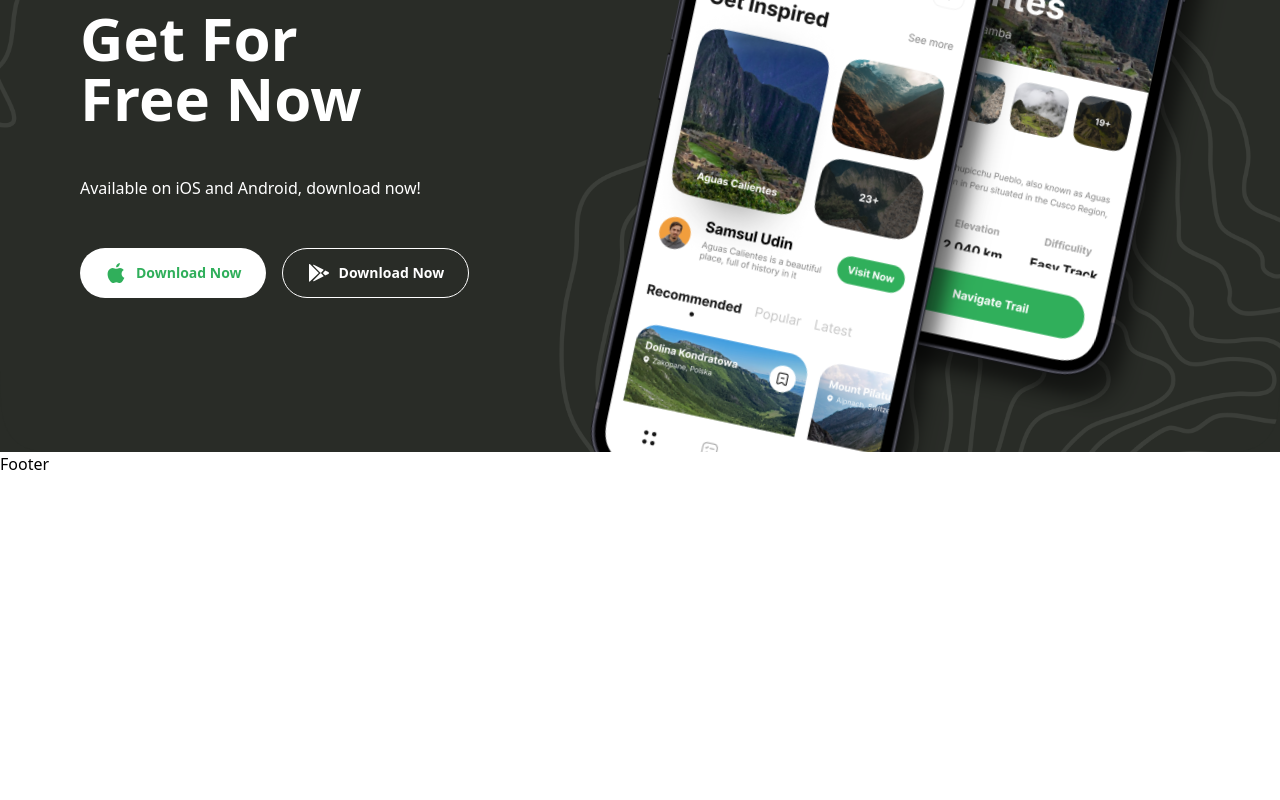
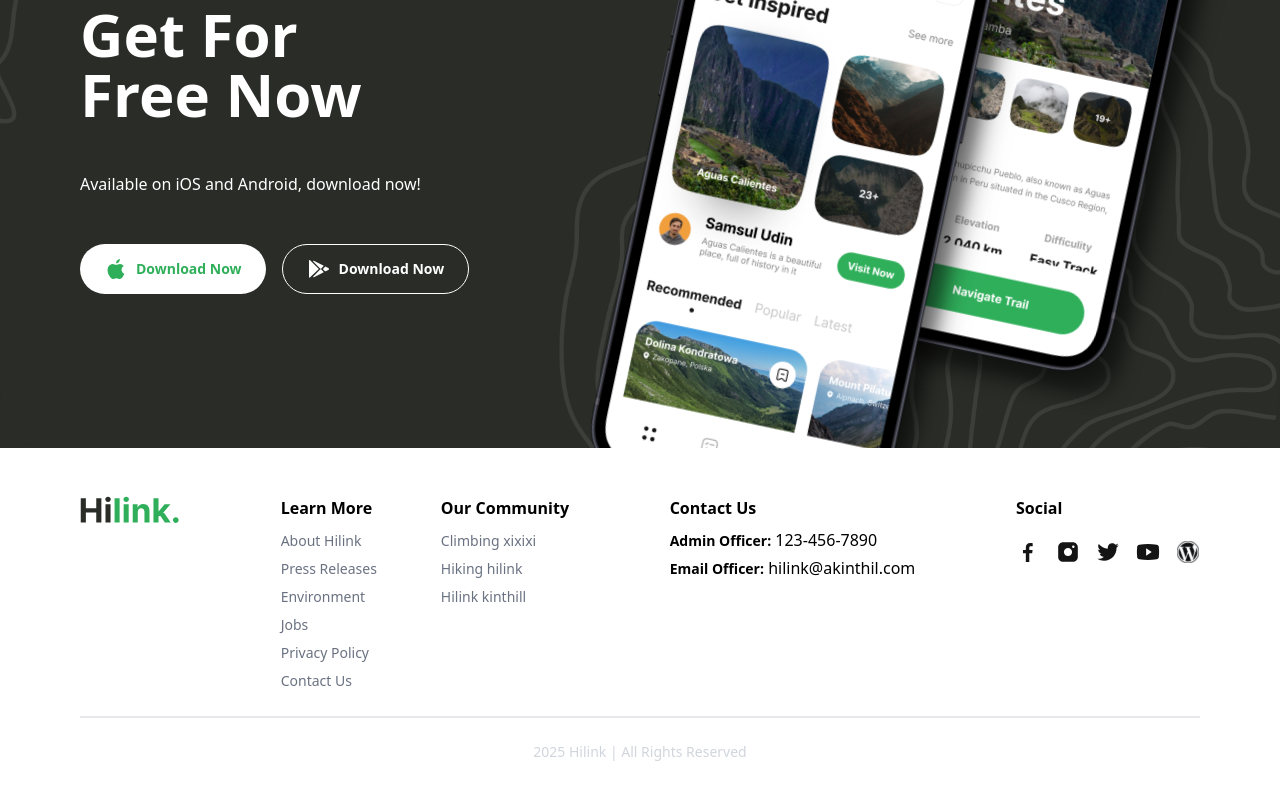
Before and after one commit to RiyadhBenhallou/travel-app, a Next.js app: page / in a window 1280 px wide. Shown: the part 2815-3615 px from the top of the page. Before the commit the page ends 3291 px from the top, so only its background shows below. Built offline with nearby package versions, Linux system fonts and the light colour scheme.

Commit message:
Refactor Footer component; enhance layout and styling, add contact information and social links

```diff
--- a/components/features.tsx
+++ b/components/features.tsx
@@ -3,7 +3,7 @@ import Image from "next/image";
 
 export default function Features() {
   return (
-    <section className="border-2 py-24 bg-feature-bg bg-center gb-cover bg-no-repeat justify-end overflow-hidden">
+    <section className="py-24 bg-feature-bg bg-center gb-cover bg-no-repeat justify-end overflow-hidden">
       <div className="container mx-auto relative w-full flex">
         <div className="md:flex flex-1 min-h-[700px] hidden">
           <Image
--- a/components/footer.tsx
+++ b/components/footer.tsx
@@ -1,5 +1,65 @@
+import { FOOTER_CONTACT_INFO, FOOTER_LINKS, SOCIALS } from "@/constants";
+import Image from "next/image";
+import Link from "next/link";
+
 export default function Footer() {
   return (
-    <div>Footer</div>
-  )
+    <footer className="container mx-auto py-12">
+      <div className="flex flex-col lg:flex-row lg:justify-between gap-6">
+        <Image src="/hilink-logo.svg" alt="logo" width={100} height={100} className="self-start" />
+        <div className="flex flex-wrap items-start gap-16">
+          {FOOTER_LINKS.map((column) => (
+            <FooterColumn key={column.title} {...column} />
+          ))}
+        </div>
+        <div className="flex flex-col items-start gap-2">
+          <h3 className="font-bold">{FOOTER_CONTACT_INFO.title}</h3>
+          <ul className="flex flex-col gap-1">
+            {FOOTER_CONTACT_INFO.links.map((link) => (
+              <Link key={link.value} href={"#"}>
+                <span className="font-bold text-sm">{link.label}:</span> {link.value}
+              </Link>
+            ))}
+          </ul>
+        </div>
+        <div className="flex flex-col gap-5">
+          <h3 className="font-bold">{SOCIALS.title}</h3>
+          <ul className="flex items-center gap-4">
+            {SOCIALS.links.map((link) => (
+              <Link key={link} href={"#"}>
+                <Image src={link} alt="social" width={24} height={24} />
+              </Link>
+            ))}
+          </ul>
+        </div>
+      </div>
+        <div className="border bg-gray-20 my-6" />
+        <p className="text-sm text-gray-300 text-center capitalize">
+          {new Date().getFullYear()} Hilink | All rights reserved
+        </p>
+    </footer>
+  );
 }
+
+export function FooterColumn({
+  title,
+  links,
+}: {
+  title: string;
+  links: string[];
+}) {
+  return (
+    <div className="flex flex-col gap-2">
+      <h3 className="font-bold">{title}</h3>
+      <ul className="flex flex-col gap-1">
+        {links.map((link) => (
+          <li key={link}>
+            <a href="#" className="text-gray-500 hover:text-green-500 text-sm">
+              {link}
+            </a>
+          </li>
+        ))}
+      </ul>
+    </div>
+  );
+}
```
